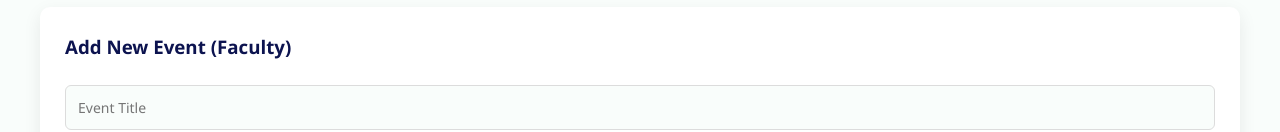
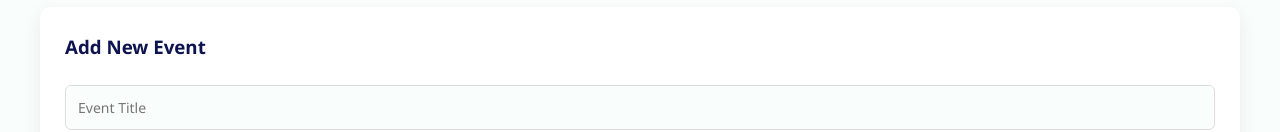
Before and after one commit to Neer0212/Bio-Connect, a plain HTML site: page events.html in a window 1280 px wide. Shown: the part 179-311 px from the top of the page. Drawn offline with Linux system fonts and the light colour scheme.

Commit message:
faculty removes

```diff
--- a/events.html
+++ b/events.html
@@ -21,7 +21,7 @@
   <h1>BioEvents & Conferences</h1>
 
   <div class="form-card">
-    <h3>Add New Event (Faculty)</h3>
+    <h3>Add New Event </h3>
     <input type="text" placeholder="Event Title">
     <input type="text" placeholder="Organizer">
     <input type="date">
```
